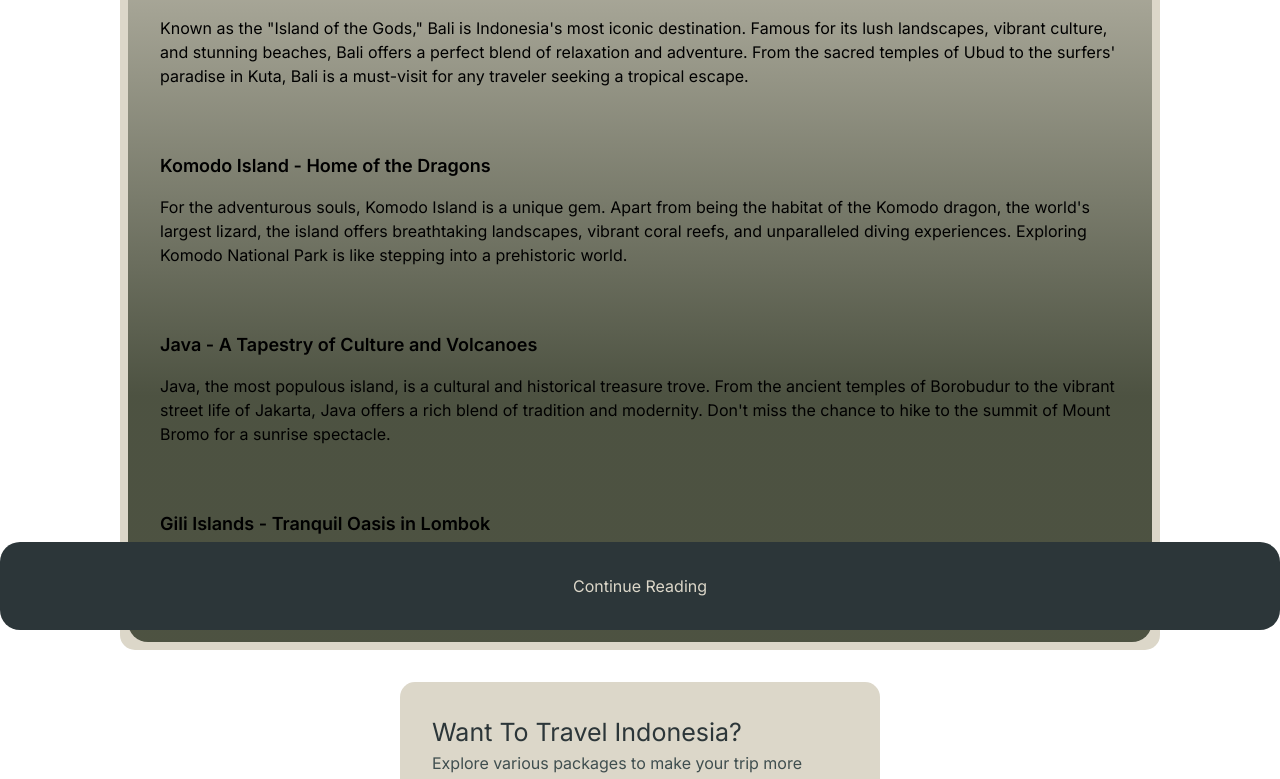
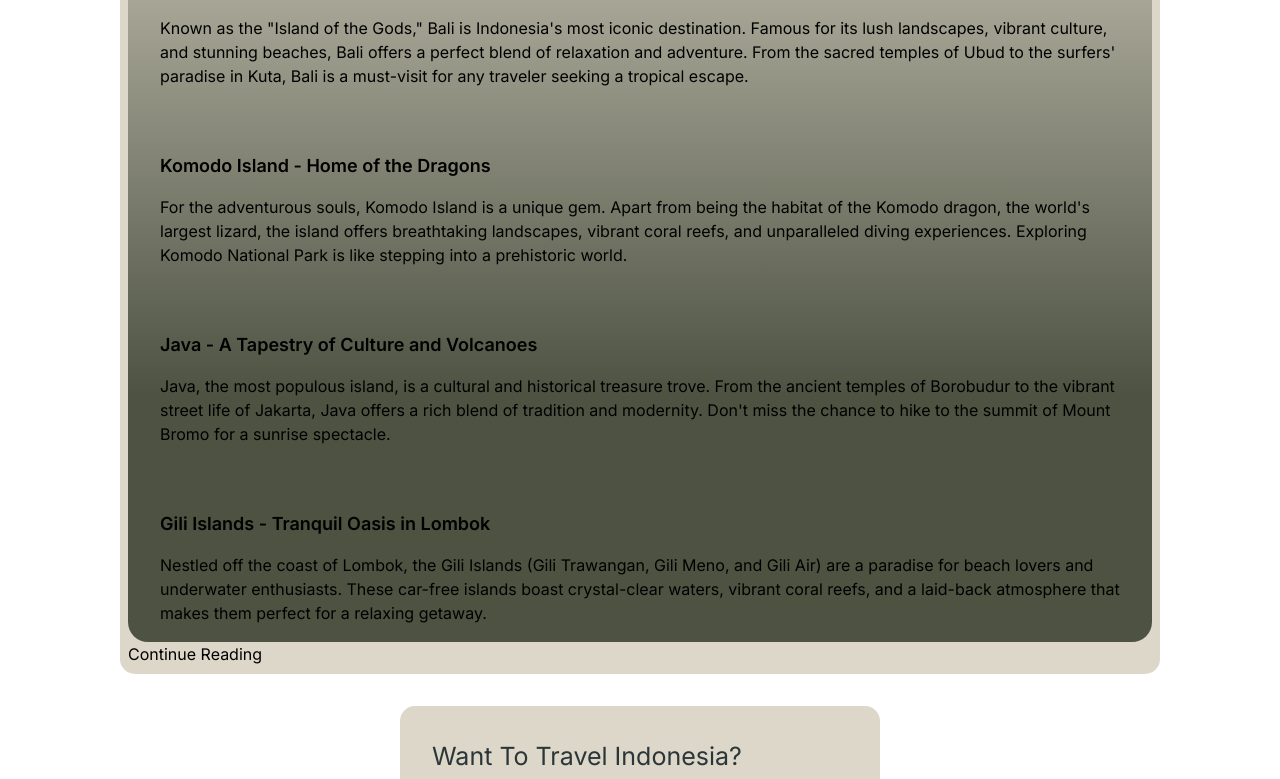
Before and after one commit to ilia-a3/toraja-wonders, a Next.js app in the folder frontend/: page / in a window 1280 px wide. Shown: the part 2000-2779 px from the top of the page. Built offline with nearby package versions, Linux system fonts and the light colour scheme.

Commit message:
final touches

```diff
--- a/frontend/app/PageCover.tsx
+++ b/frontend/app/PageCover.tsx
@@ -1,6 +1,6 @@
 import "./PageCover.scss";
 export default function PageCover(props: { title: string; size?: number }) {
-  const size = 12 || props.size;
+  const size = 60 || props.size;
   return (
     <div className="PageCover">
       <div id="backdrop">
--- a/frontend/app/page.tsx
+++ b/frontend/app/page.tsx
@@ -107,7 +107,9 @@ export default function Home() {
             ))}
           </div>
         </ol>
-        <button id="read-more">Continue Reading</button>
+        <Link id="read-more" href={"/blogs/guide"}>
+          <button>Continue Reading</button>
+        </Link>
       </section>
       <section id="orderHome">
         <h1>Want To Travel Indonesia?</h1>
```
